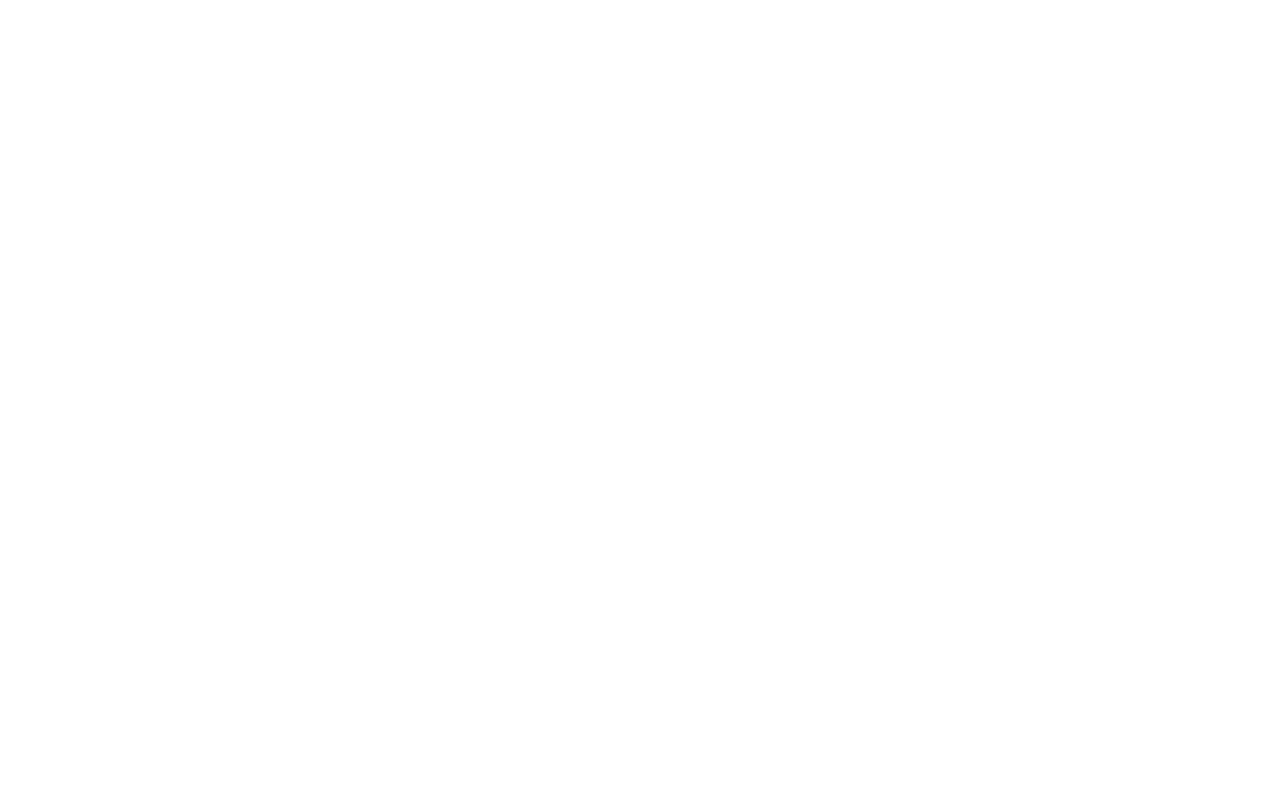
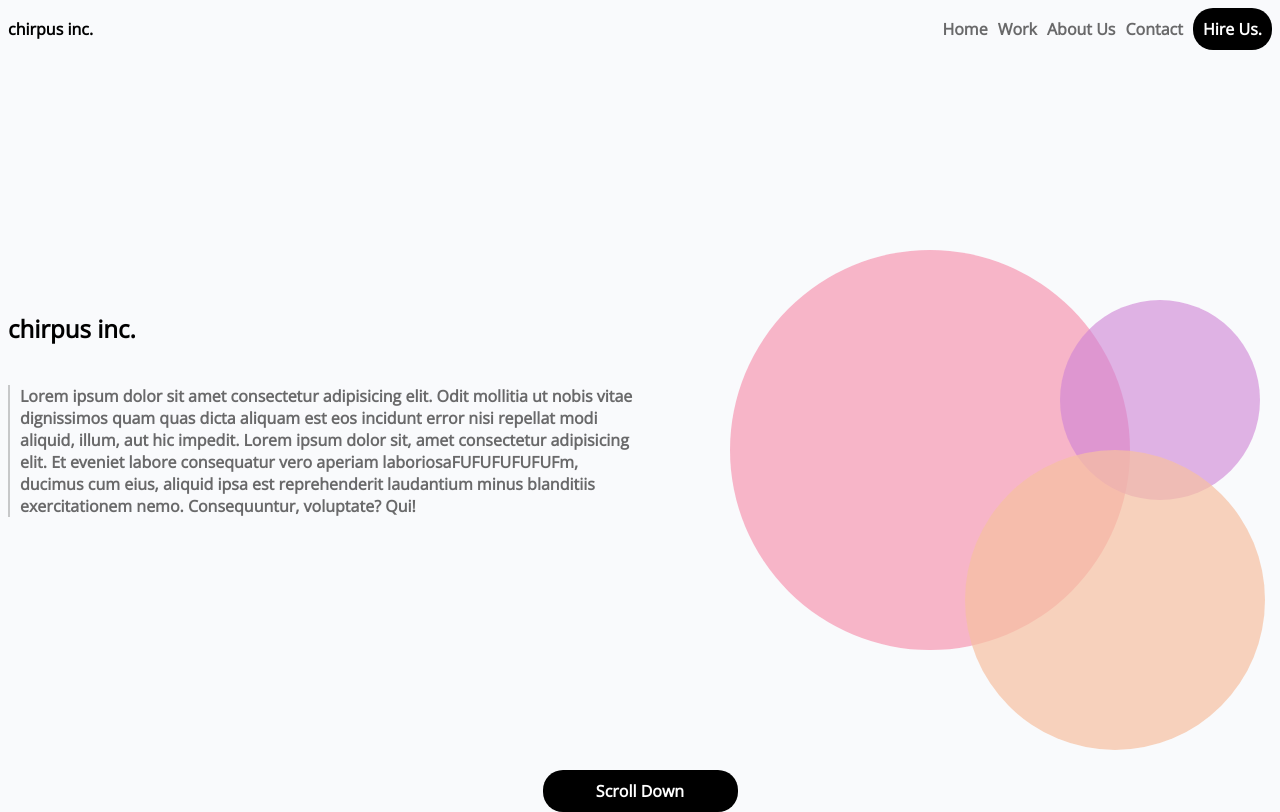
Before and after one commit to CertainVictory/lab-1-part-two, a plain HTML site: page index.html in a window 1280 px wide. Drawn offline with nearby package versions, Linux system fonts and the light colour scheme.

Commit message:
this took so long to do

```diff
--- a/css/style.css
+++ b/css/style.css
@@ -0,0 +1,170 @@
+html {
+    background-color: #f9fafc;
+    font-family: Open Sans;
+    font-weight: bold;
+    height: 100vh;
+
+}
+
+a {
+    text-decoration: none;
+    color: #69696a;
+    text-transform: capitalize;
+}
+
+nav {
+display: flex;
+flex-direction: column;
+
+}
+
+.nav_ss {
+
+    display: flex;
+    flex-direction: column;
+
+}
+
+.nav_links {
+    padding-bottom: 10px;
+
+}
+
+
+.subhead {
+    font-size: 150%;
+
+}
+
+.content_Container {
+    display: flex;
+    width: 100%;
+}
+
+.content {
+    color: #69696a;
+    border-left: solid 2px rgba(0, 0, 0, 0.2);
+    padding-left: 10px;
+
+}
+
+
+.stick_style {
+
+    display: flex;
+    border: 0px solid #000;
+    background-color: #000;
+    padding: 10px;
+    border-radius: 20px;
+    color: white;
+    width: auto;
+    justify-content: center;
+}
+
+.stickystyle {
+
+    display: flex;
+    border: 0px solid #000;
+    background-color: #000;
+    padding: 10px;
+    border-radius: 20px;
+    color: white;
+    width: auto;
+    justify-content: center;
+}
+
+
+@media only screen and (min-width: 480px) {
+
+
+    nav {
+        display: flex;
+        flex-direction: row;
+        justify-content: space-between;
+        align-items: center;
+
+    }
+
+    .nav_ss {
+        flex-direction: row;
+        align-items: baseline;
+        }
+
+        .nav_links {
+            padding-right: 10px;
+        }
+
+
+    .content_container {
+        width: 50%;
+        display: flex;
+        height: 720px;
+        flex-wrap: wrap;
+        align-content: center;
+    }
+
+    p {
+        display: flex;
+        align-content: center;
+    }
+
+
+    .circle_container {
+        display: flex;
+        position: absolute;
+        top: 250px;
+        right: 720px;
+    }
+
+    .smCircle {
+        border: solid 0px rgb(207, 130, 213, 0.6);
+        background-color: rgba(207, 130, 213, 0.6);
+        width: 200px;
+        height: 200px;
+        border-radius: 200px;
+        z-index: 2;
+        position: absolute;
+        top: 50px;
+        left: 500px;
+
+
+    }
+
+    .medCircle {
+        border: solid 0px rgba(247, 193, 162, 0.7);
+        background-color: rgba(247, 193, 162, 0.7);
+        width: 300px;
+        height: 300px;
+        border-radius: 300px;
+        z-index: 3;
+        position: absolute;
+        top: 200px;
+        left: 405px;
+    }
+
+    .lgCircle {
+        border: solid 0px rgba(247, 136, 167, 0.6);
+        background-color: rgba(247, 136, 167, 0.6);
+        width: 400px;
+        height: 400px;
+        border-radius: 400px;
+        z-index: 1;
+        position: absolute;
+        left: 170px;
+    }
+    .stickystyle {
+        width: 175px;
+        /* display: flex;
+        justify-content: space-around; */
+
+    }
+    .main_circle_container {
+        display: flex;
+        width: 50%;
+    }
+    .sticky_btn {
+        display: flex;
+        flex-direction: row;
+        justify-content: center;
+    }
+}
--- a/index.html
+++ b/index.html
@@ -6,8 +6,45 @@
     <meta http-equiv="X-UA-Compatible" content="ie=edge">
     <title>Document</title>
     <link rel="stylesheet" href="css/style.css">
+    <link href="https://fonts.googleapis.com/css?family=Open+Sans" rel="stylesheet">
+
 </head>
 <body>
 
+
+    <nav>
+        <span>chirpus inc.</span>
+        <section class="nav_ss">
+
+                <a href="" class="nav_links">home</a>
+                <a href="" class="nav_links">work</a>
+                <a href="" class="nav_links">about us</a>
+                <a href="" class="nav_links">contact</a>
+                <a href="" class="stick_style">hire us.</a>
+        </section>
+    </nav>
+<main>
+    <section>
+        <article class="content_container">
+            <p class="subhead">chirpus inc.</p>
+            <p class="content">Lorem ipsum dolor sit amet consectetur adipisicing elit. Odit mollitia ut nobis vitae dignissimos quam quas dicta aliquam est eos incidunt error nisi repellat modi aliquid, illum, aut hic impedit. Lorem ipsum dolor sit, amet consectetur adipisicing elit. Et eveniet labore consequatur vero aperiam laboriosaFUFUFUFUFUFm, ducimus cum eius, aliquid ipsa est reprehenderit laudantium minus blanditiis exercitationem nemo. Consequuntur, voluptate? Qui!</p>
+        </article>
+        <section class="main_circle_container">
+
+                <div class="circle_container">
+                    <div class="smCircle"></div>
+                    <div class="medCircle"></div>
+                    <div class="lgCircle"></div>
+                </div>
+
+
+
+        </section>
+        </section>
+        <section class="sticky_btn">
+                <a href="" class="stickystyle">scroll down</a>
+        </section>
+    </main>
+
 </body>
 </html>
```
